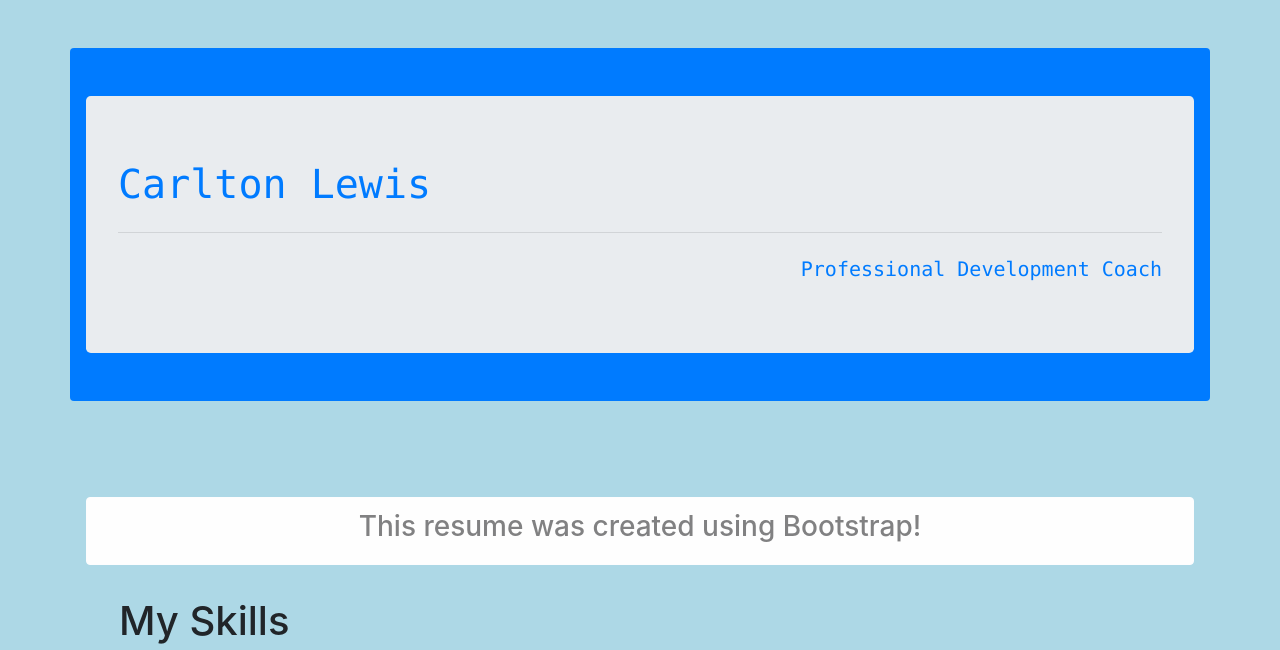
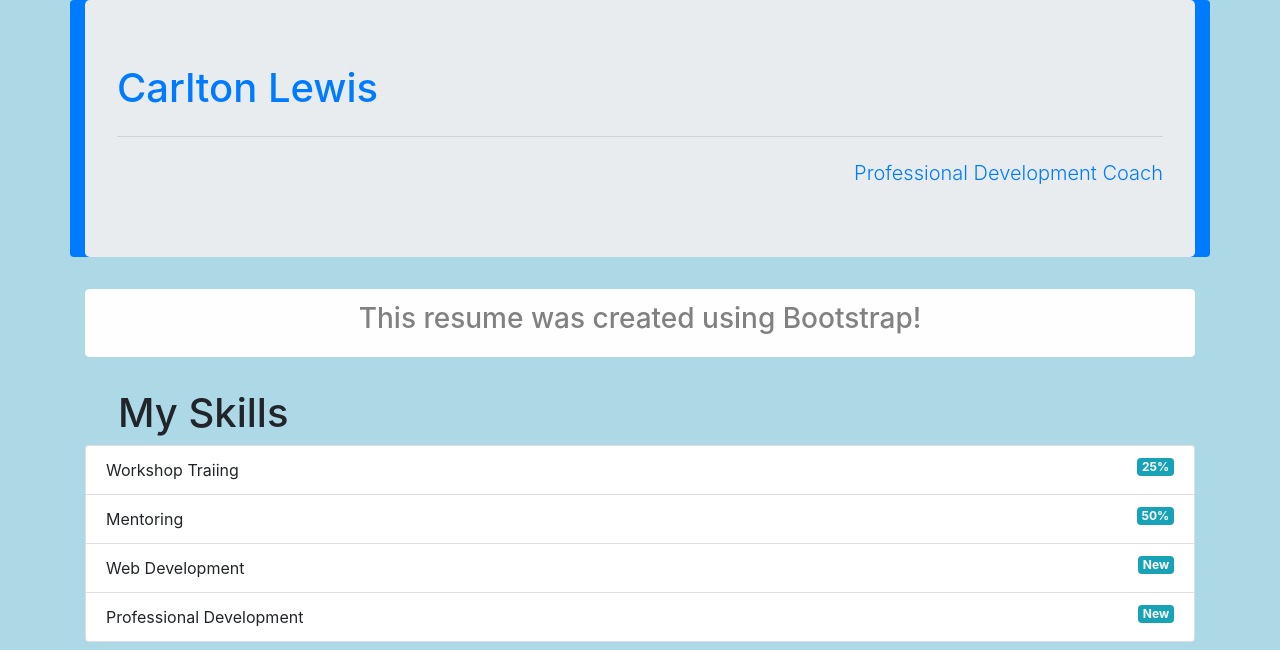
Before and after one commit to clewis2211/responsiveResume, a plain HTML site: page index.html in a window 1280 px wide. Shown: the top 650 px of the page. Drawn offline with nearby package versions, Linux system fonts and the light colour scheme.

Commit message:
no changes

```diff
--- a/styles.css
+++ b/styles.css
@@ -1,17 +1,3 @@
 body{
     background: lightblue;
 }
-
-.text-move{
-    font-family: Lucida Console;
-}
-
-.my-name{
-    padding-left: 1em;
-}
-
-.container{
-    margin-top: 3em;
-    padding: 3em 1em 1em 1em;
-
-}
```
